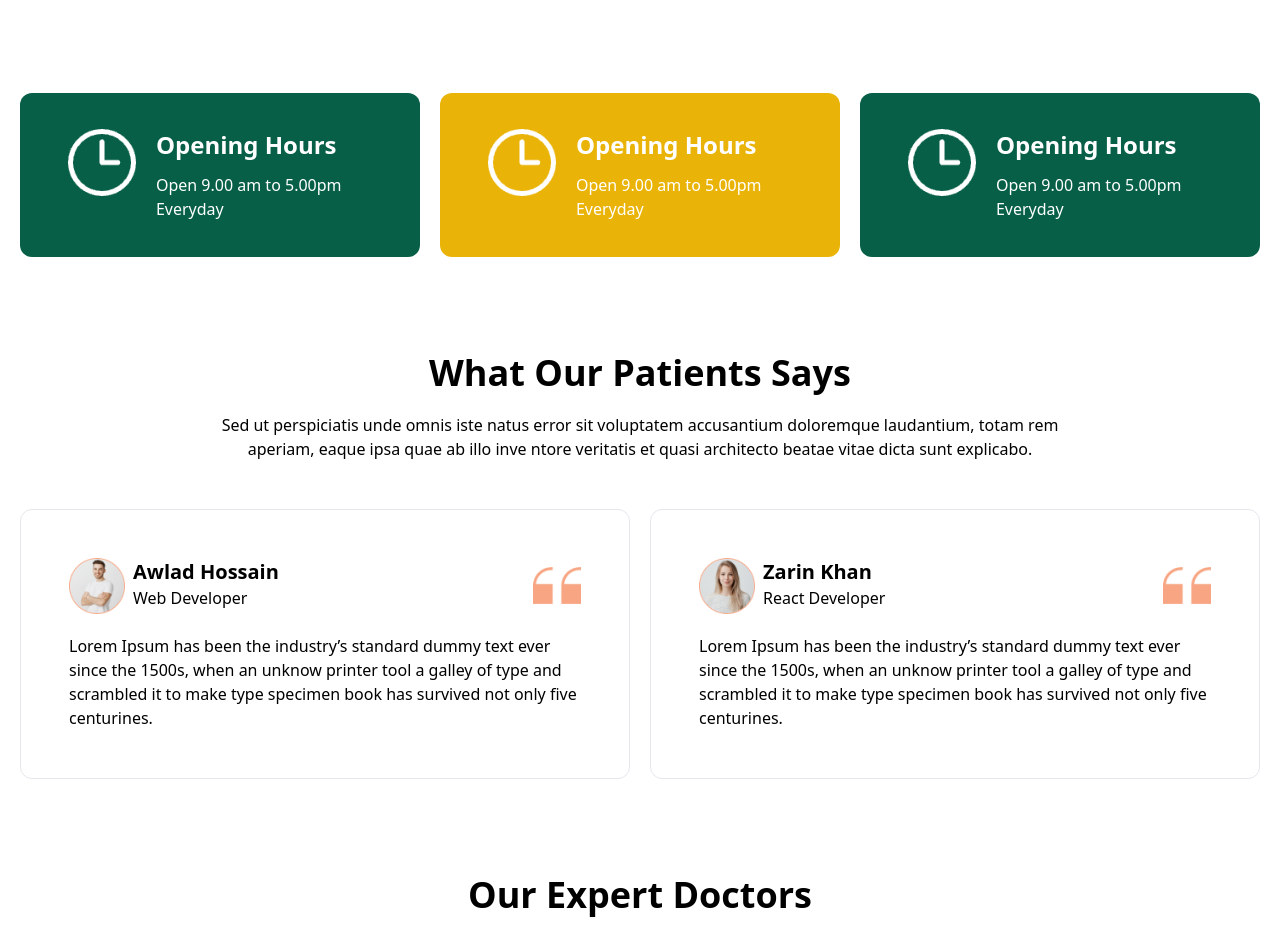
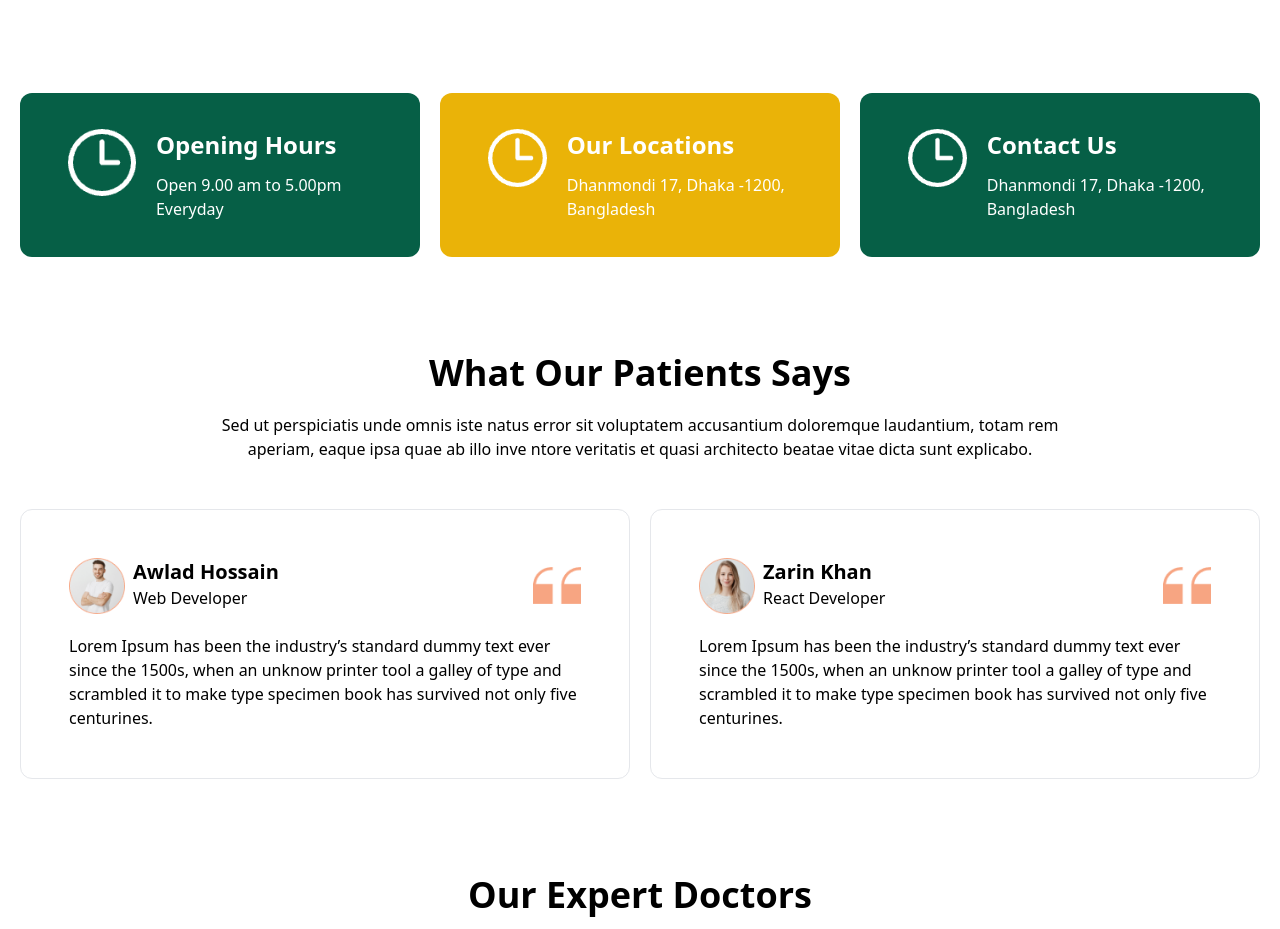
Before and after one commit to Imranhasanrimon/doc-house, a website built with Vite: page index.html in a window 1280 px wide. Shown: the part 2002-2931 px from the top of the page. Built offline with nearby package versions, Linux system fonts and the light colour scheme.

Commit message:
changing some text

```diff
--- a/index.html
+++ b/index.html
@@ -94,8 +94,8 @@
                     <img src="./assets/images/image copy 4.png" alt="">
                 </div>
                 <div class="text">
-                    <h4 class="text-2xl font-bold mb-3">Opening Hours</h4>
-                    <p>Open 9.00 am to 5.00pm Everyday</p>
+                    <h4 class="text-2xl font-bold mb-3">Our Locations</h4>
+                    <p>Dhanmondi 17, Dhaka -1200, Bangladesh</p>
                 </div>
             </div>
             <div class="bg-emerald-800 text-white flex gap-5 px-12 py-9 rounded-xl md:hidden lg:flex">
@@ -103,8 +103,8 @@
                     <img src="./assets/images/image copy 4.png" alt="">
                 </div>
                 <div class="text">
-                    <h4 class="text-2xl font-bold mb-3">Opening Hours</h4>
-                    <p>Open 9.00 am to 5.00pm Everyday</p>
+                    <h4 class="text-2xl font-bold mb-3">Contact Us</h4>
+                    <p>Dhanmondi 17, Dhaka -1200, Bangladesh</p>
                 </div>
             </div>
         </section>
```
